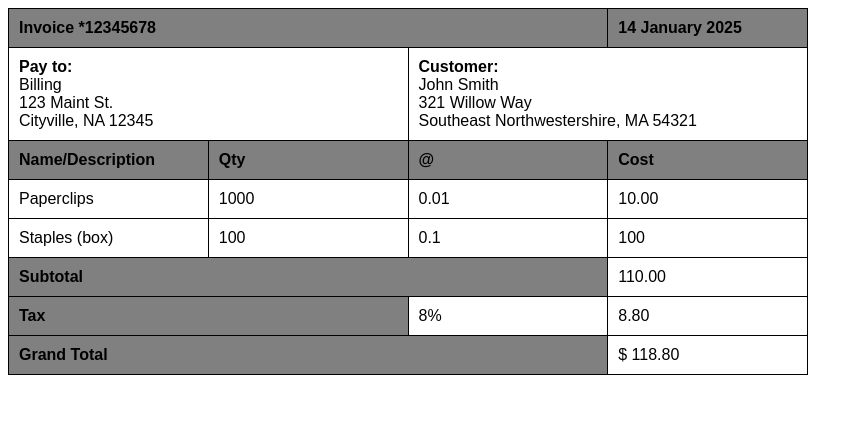
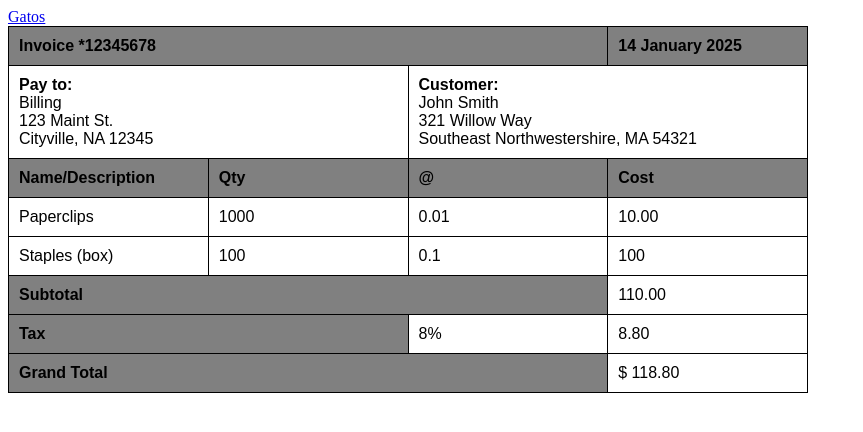
Before and after one commit to divadaa/web-gimnasio, a plain HTML site: page index.html in a window 1280 px wide. Shown: the whole page, without its empty margins (0-863 px from the left). Drawn offline with Linux system fonts and the light colour scheme.

Commit message:
tabla gym con link a gatitos

```diff
--- a/index.html
+++ b/index.html
@@ -25,6 +25,8 @@
     </style>
 </head>
 <body>
+
+    <nav><a href="./gatitos.html">Gatos</a></nav>
 
     <table>
     <tr>
```
